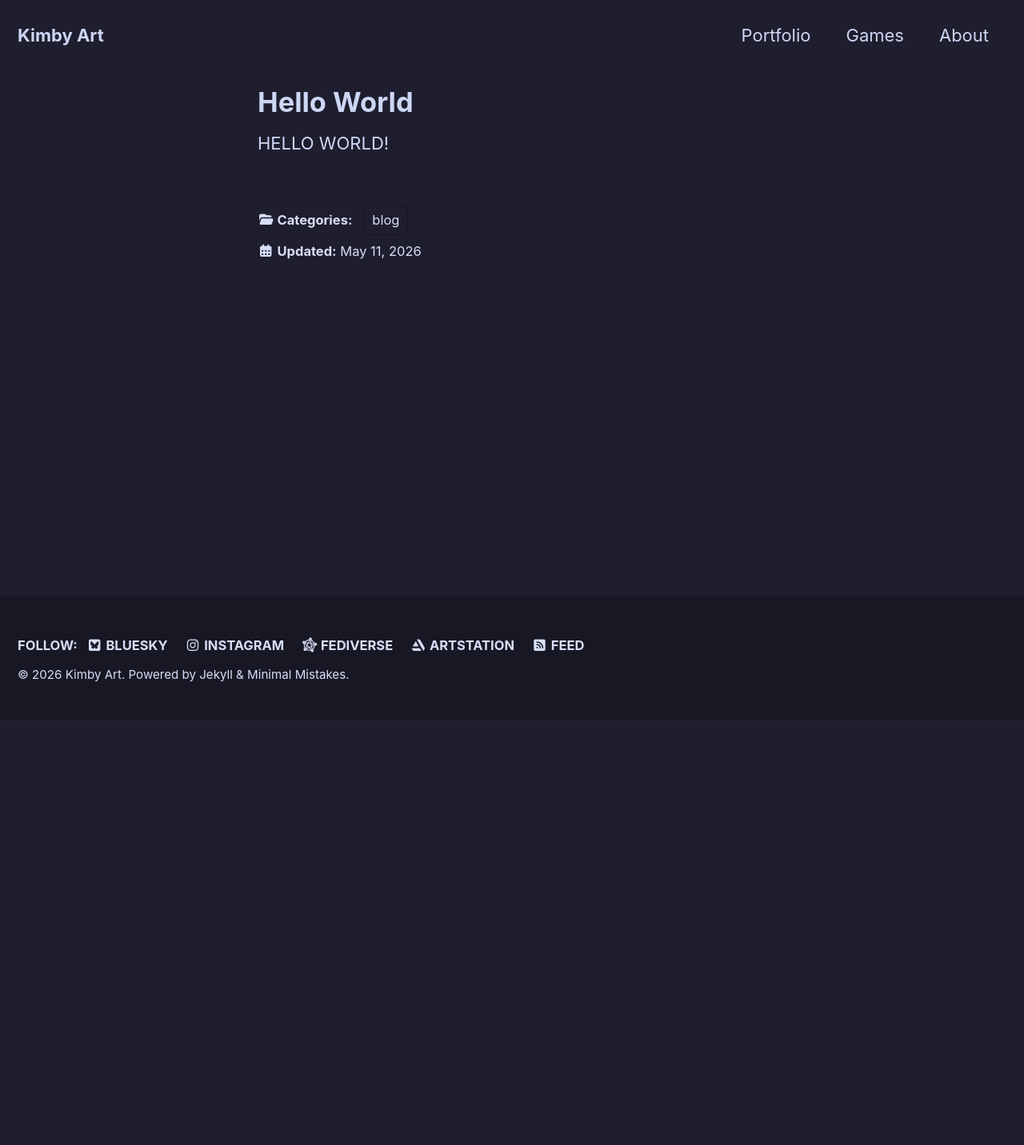
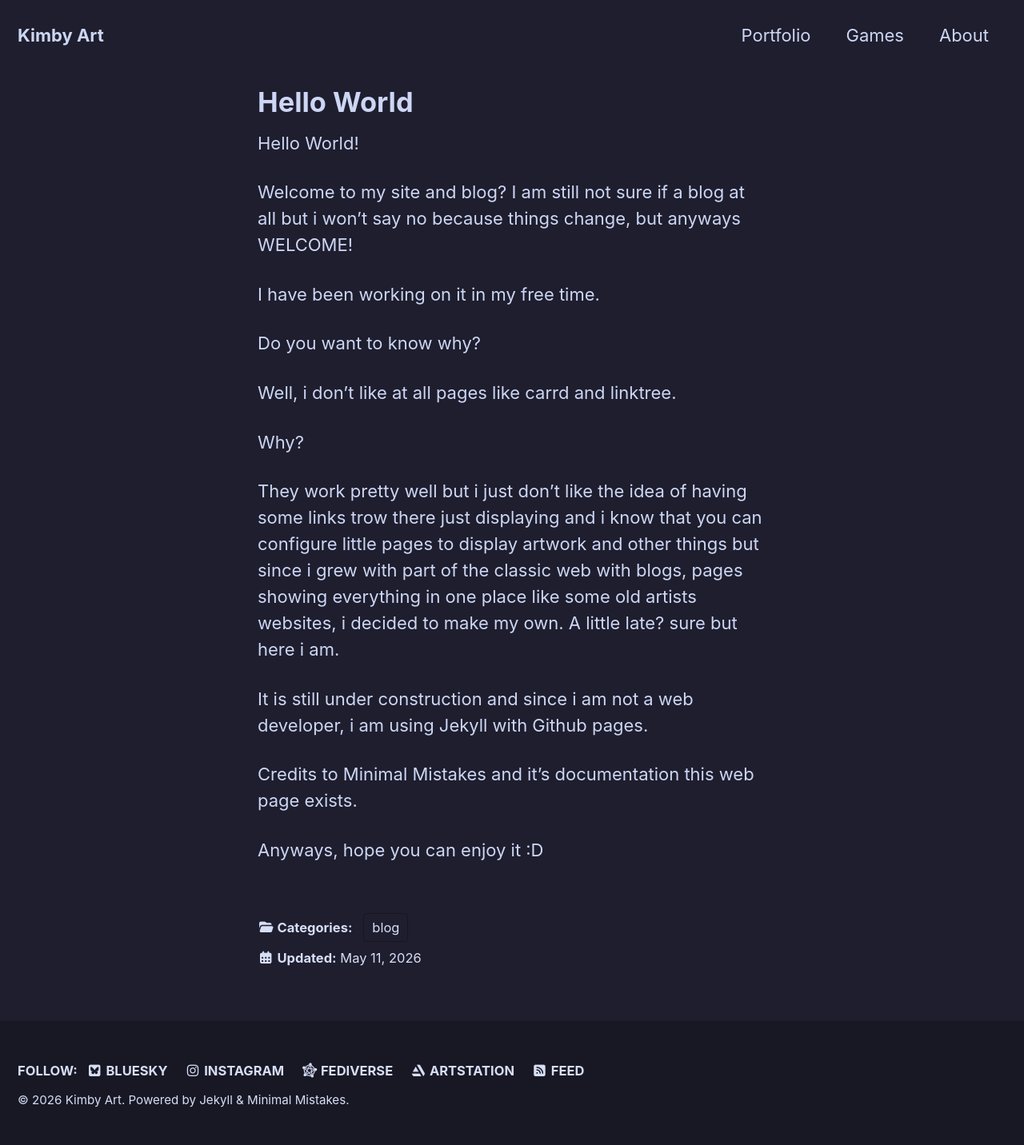
Before and after one commit to Kiimby/kiimby.github.io, a Jekyll site: the page built from _posts/2026-05-11-HelloWorld.md, in a window 1280 px wide. Shown: the whole page at 80% size. Built offline with Jekyll 4.4.1, drawn with Linux system fonts in a browser that asks for light colours; cached includes are drawn as plain includes; before the commit the page ends 900 px from its top, so only the background shows below that.

Commit message:
Hello World update

```diff
--- a/_posts/2026-05-11-HelloWorld.md
+++ b/_posts/2026-05-11-HelloWorld.md
@@ -3,9 +3,29 @@ layout: single
 title:  "Hello World"
 date: 2026-05-11
 header:
-  teaser: "/assets/images/Teaser/EqTeaser.png"
+  teaser: ""
 categories:
   - blog
 ---
 
-HELLO WORLD!
+Hello World!
+
+Welcome to my site and blog?
+I am still not sure if a blog at all but i won't say no because things change, but anyways WELCOME!
+
+I have been working on it in my free time.
+
+Do you want to know why?
+
+Well, i don't like at all pages like carrd and linktree.
+
+Why?
+
+They work pretty well but i just don't like the idea of having some links trow there just displaying and i know that you can configure little pages to display artwork and other things but since i grew with part of the classic web with blogs, pages showing everything in one place like some old artists websites, i decided to make my own.
+A little late? sure but here i am.
+
+It is still under construction and since i am not a web developer, i am using Jekyll with Github pages.
+
+Credits to Minimal Mistakes and it's documentation this web page exists.
+
+Anyways, hope you can enjoy it :D
```
Also changed, not shown: docs/_posts/2026-05-11-HelloWorld.md (deleted, +0 -31 lines).
